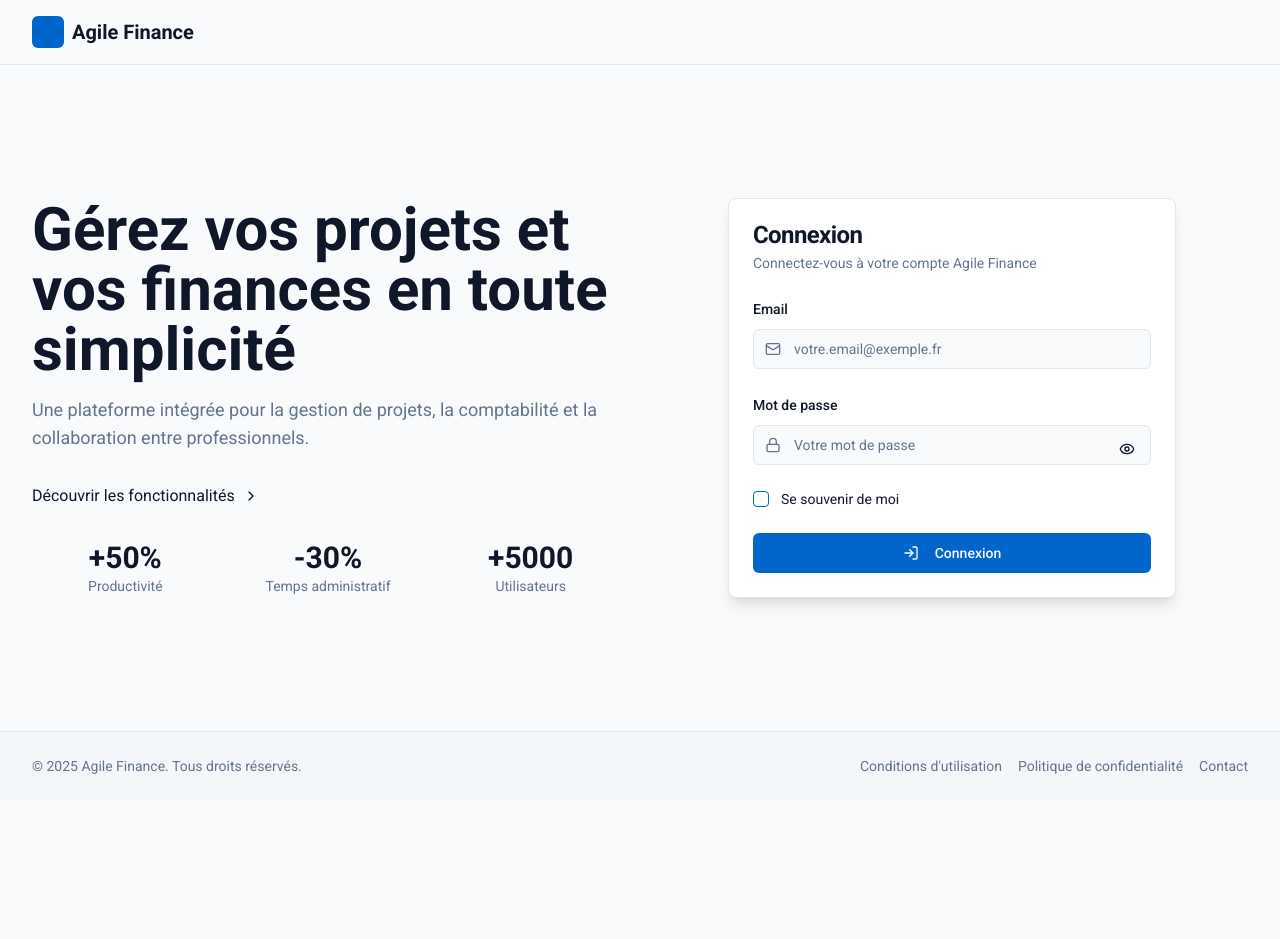
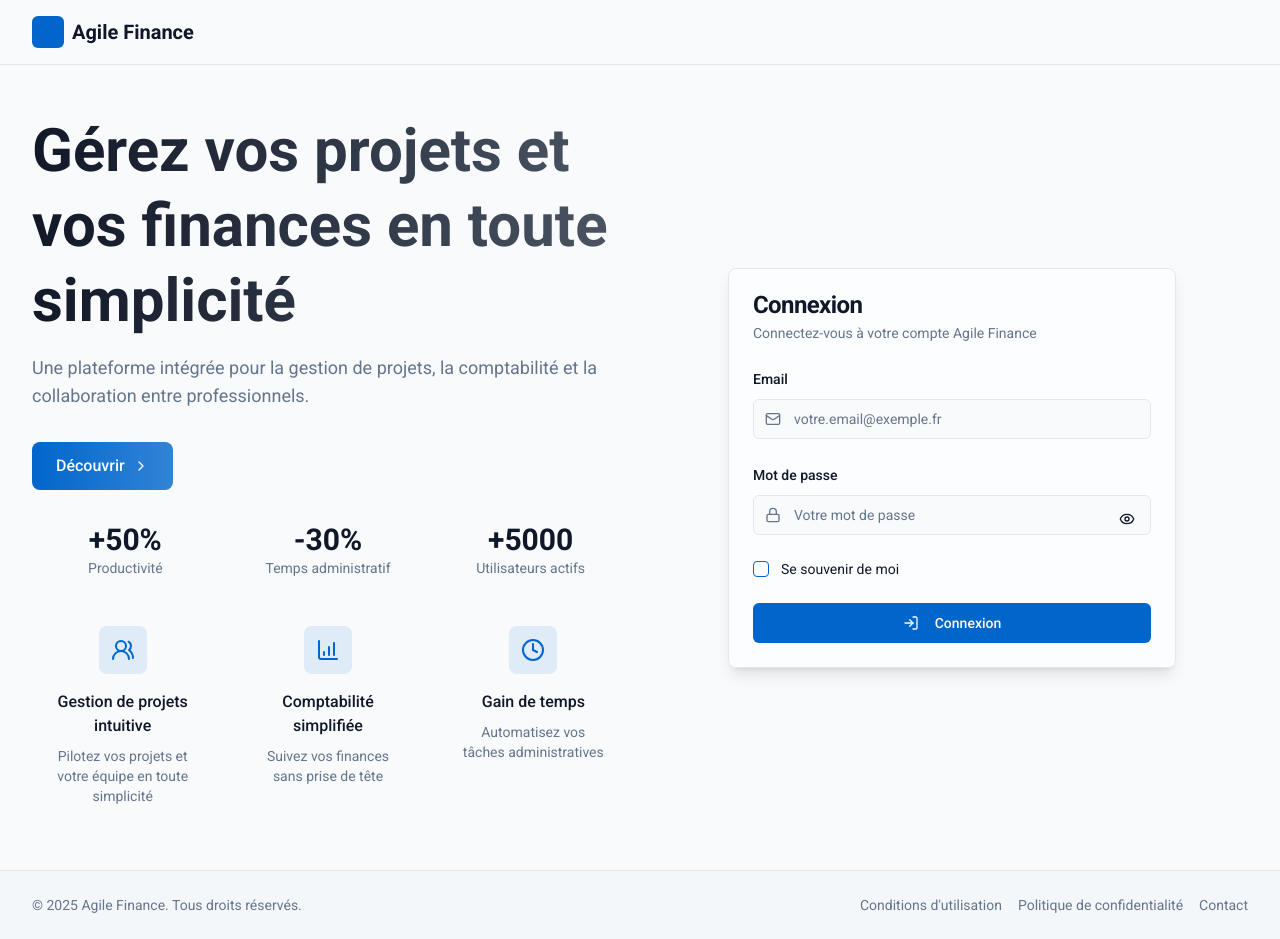
Before and after one commit to Iconoklaste/agile-finance-nexus, a React (Vite) app: page / in a window 1280 px wide. Before the commit the page ends 800 px from the top, so only its background shows below. Built offline with nearby package versions, Linux system fonts and the light colour scheme.

Commit message:
Refactor: Improve landing page design
Improve the landing page design for a more modern and engaging user experience.

```diff
--- a/src/pages/Landing.tsx
+++ b/src/pages/Landing.tsx
@@ -1,8 +1,43 @@
 
 import { Link } from "react-router-dom";
 import { LoginForm } from "@/components/auth/LoginForm";
+import { Button } from "@/components/ui/button";
 import { Card, CardContent, CardDescription, CardHeader, CardTitle } from "@/components/ui/card";
-import { ChevronRight } from "lucide-react";
+import { BarChart4, ChevronRight, Clock, FileText, Shield, Users2 } from "lucide-react";
+import { cn } from "@/lib/utils";
+
+const features = [
+  {
+    icon: Users2,
+    title: "Gestion de projets intuitive",
+    description: "Pilotez vos projets et votre équipe en toute simplicité"
+  },
+  {
+    icon: BarChart4,
+    title: "Comptabilité simplifiée",
+    description: "Suivez vos finances sans prise de tête"
+  },
+  {
+    icon: Clock,
+    title: "Gain de temps",
+    description: "Automatisez vos tâches administratives"
+  }
+];
+
+const stats = [
+  {
+    number: "+50%",
+    label: "Productivité"
+  },
+  {
+    number: "-30%",
+    label: "Temps administratif"
+  },
+  {
+    number: "+5000",
+    label: "Utilisateurs actifs"
+  }
+];
 
 export default function Landing() {
   return (
@@ -22,7 +57,7 @@ export default function Landing() {
         <div className="container my-auto grid lg:grid-cols-2 gap-8 py-12 items-center">
           <div className="space-y-8">
             <div className="space-y-4">
-              <h1 className="text-4xl md:text-5xl lg:text-6xl font-bold leading-tight">
+              <h1 className="text-4xl md:text-5xl lg:text-6xl font-bold !leading-tight bg-clip-text text-transparent bg-gradient-to-r from-gray-900 to-gray-600 dark:from-gray-100 dark:to-gray-400">
                 Gérez vos projets et vos finances en toute simplicité
               </h1>
               <p className="text-lg text-muted-foreground">
@@ -31,29 +66,41 @@ export default function Landing() {
             </div>
 
             <div className="flex flex-col sm:flex-row gap-4">
-              <Link to="/app/dashboard" className="inline-flex items-center">
-                Découvrir les fonctionnalités <ChevronRight className="ml-2 h-4 w-4" />
+              <Link
+                to="/app/dashboard"
+                className="inline-flex items-center bg-gradient-to-r from-primary to-primary/80 text-primary-foreground px-6 py-3 rounded-lg font-medium hover:opacity-90 transition-opacity"
+              >
+                Découvrir <ChevronRight className="ml-2 h-4 w-4" />
               </Link>
             </div>
 
             <div className="grid grid-cols-3 gap-4">
-              <div className="text-center">
-                <p className="text-3xl font-bold">+50%</p>
-                <p className="text-sm text-muted-foreground">Productivité</p>
-              </div>
-              <div className="text-center">
-                <p className="text-3xl font-bold">-30%</p>
-                <p className="text-sm text-muted-foreground">Temps administratif</p>
-              </div>
-              <div className="text-center">
-                <p className="text-3xl font-bold">+5000</p>
-                <p className="text-sm text-muted-foreground">Utilisateurs</p>
-              </div>
+              {stats.map((stat, index) => (
+                <div key={index} className="text-center">
+                  <p className="text-3xl font-bold">{stat.number}</p>
+                  <p className="text-sm text-muted-foreground">{stat.label}</p>
+                </div>
+              ))}
+            </div>
+
+            <div className="grid sm:grid-cols-3 gap-6">
+              {features.map((feature, index) => (
+                <div
+                  key={index}
+                  className="flex flex-col items-center text-center p-4 rounded-xl transition-all hover:bg-muted"
+                >
+                  <div className="h-12 w-12 rounded-lg bg-primary/10 flex items-center justify-center mb-4">
+                    <feature.icon className="h-6 w-6 text-primary" />
+                  </div>
+                  <h3 className="font-medium mb-2">{feature.title}</h3>
+                  <p className="text-sm text-muted-foreground">{feature.description}</p>
+                </div>
+              ))}
             </div>
           </div>
 
           <div className="flex justify-center">
-            <Card className="w-full max-w-md shadow-lg">
+            <Card className="w-full max-w-md shadow-lg bg-card/50 backdrop-blur supports-[backdrop-filter]:bg-card/50">
               <CardHeader>
                 <CardTitle>Connexion</CardTitle>
                 <CardDescription>
```
